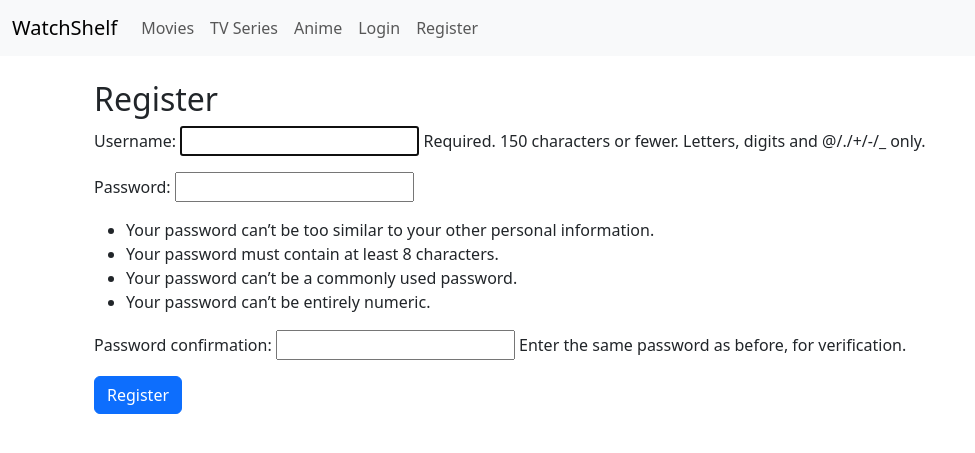
After one commit to grodetsky/WatchShelf, a Django app: page /register/ in a window 1280 px wide. The commit adds this page. Shown: the top 453 px of the page, without its empty margins (0-975 px from the left). Run offline with Django 5.2, Linux system fonts and the light colour scheme.

Commit message:
Add user registration, login, and logout functionality

```diff
--- a/library/templates/base.html
+++ b/library/templates/base.html
@@ -17,6 +17,16 @@
           <a class="nav-link" href="{% url 'catalog_view' 'movies' %}">Movies</a>
           <a class="nav-link" href="{% url 'catalog_view' 'tvseries' %}">TV Series</a>
           <a class="nav-link" href="{% url 'catalog_view' 'anime' %}">Anime</a>
+          {% if user.is_authenticated %}
+            <span class="navbar-text">Hello, {{ user.username }}</span>
+            <form method="post" action="{% url 'logout' %}" style="display: inline;">
+              {% csrf_token %}
+              <button type="submit" class="btn btn-link nav-link" style="display: inline; padding: 0;">Logout</button>
+            </form>
+          {% else %}
+            <a class="nav-link" href="{% url 'login' %}">Login</a>
+            <a class="nav-link" href="{% url 'register' %}">Register</a>
+          {% endif %}
         </div>
       </div>
     </div>
--- /dev/null
+++ b/library/templates/library/register.html
@@ -0,0 +1,12 @@
+{% extends 'base.html' %}
+
+{% block content %}
+  <div class="container">
+    <h2>Register</h2>
+    <form method="post">
+      {% csrf_token %}
+      {{ form.as_p }}
+      <button type="submit" class="btn btn-primary">Register</button>
+    </form>
+  </div>
+{% endblock %}
--- a/library/urls.py
+++ b/library/urls.py
@@ -1,8 +1,14 @@
 from django.urls import path
+from django.contrib.auth import views as auth_views
 from . import views
 
 urlpatterns = [
     path('', views.index, name='index'),
+
     path('catalog/<str:media_type>/', views.catalog_view, name='catalog_view'),
     path('items/<int:pk>/', views.item_detail, name='item_detail'),
+
+    path('login/', auth_views.LoginView.as_view(template_name='library/login.html'), name='login'),
+    path('logout/', auth_views.LogoutView.as_view(), name='logout'),
+    path('register/', views.register, name='register'),
 ]
--- a/library/views.py
+++ b/library/views.py
@@ -1,10 +1,25 @@
-from django.shortcuts import render, get_object_or_404, Http404
+from django.shortcuts import render, redirect, get_object_or_404, Http404
+from django.contrib.auth.forms import UserCreationForm
+from django.contrib import messages
 from .models import Item
 from .constants import ITEM_TYPE_MAP, PAGE_TITLE_MAP
 
 
 def index(request):
     return render(request, 'library/index.html')
+
+
+def register(request):
+    if request.method == 'POST':
+        form = UserCreationForm(request.POST)
+        if form.is_valid():
+            form.save()
+            username = form.cleaned_data.get('username')
+            messages.success(request, f'Account created for {username}! You can now log in.')
+            return redirect('login')
+    else:
+        form = UserCreationForm()
+    return render(request, 'library/register.html', {'form': form})
 
 
 def catalog_view(request, media_type):
--- a/watchshelf/settings.py
+++ b/watchshelf/settings.py
@@ -127,3 +127,8 @@ STATIC_URL = 'static/'
 # https://docs.djangoproject.com/en/5.1/ref/settings/#default-auto-field
 
 DEFAULT_AUTO_FIELD = 'django.db.models.BigAutoField'
+
+# Authentication
+
+LOGIN_REDIRECT_URL = '/'
+LOGOUT_REDIRECT_URL = '/'
```
Also changed, not shown: library/templates/library/login.html (added, +12 -0 lines).
